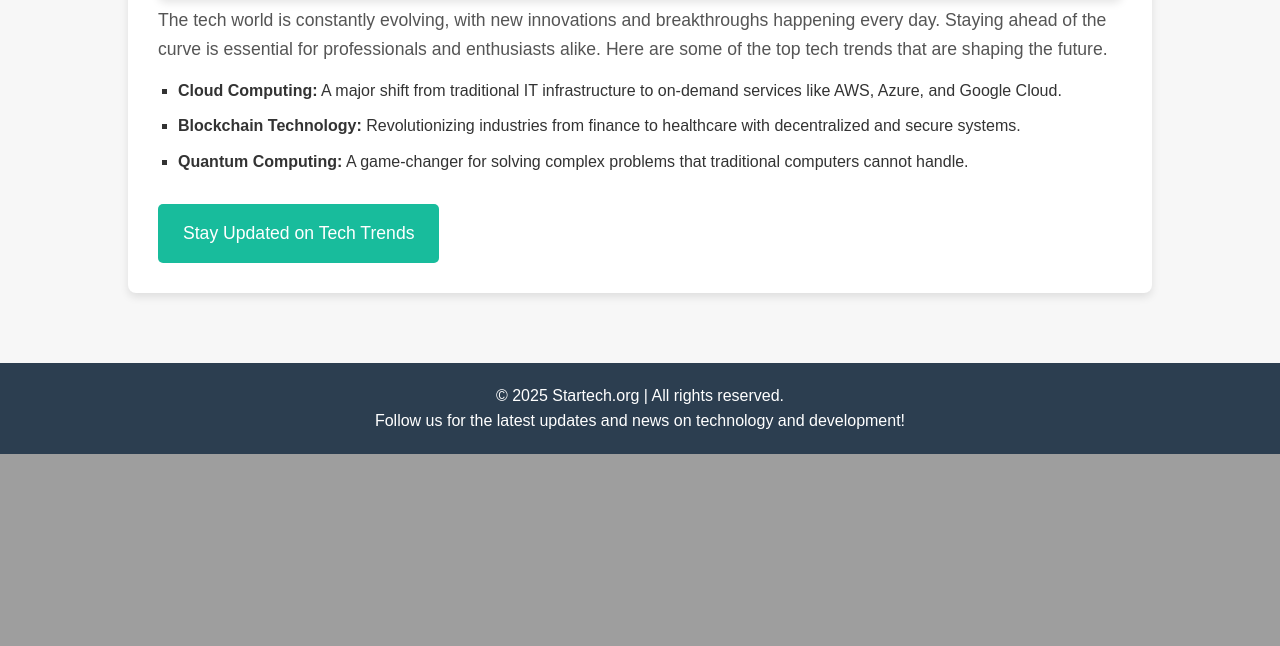
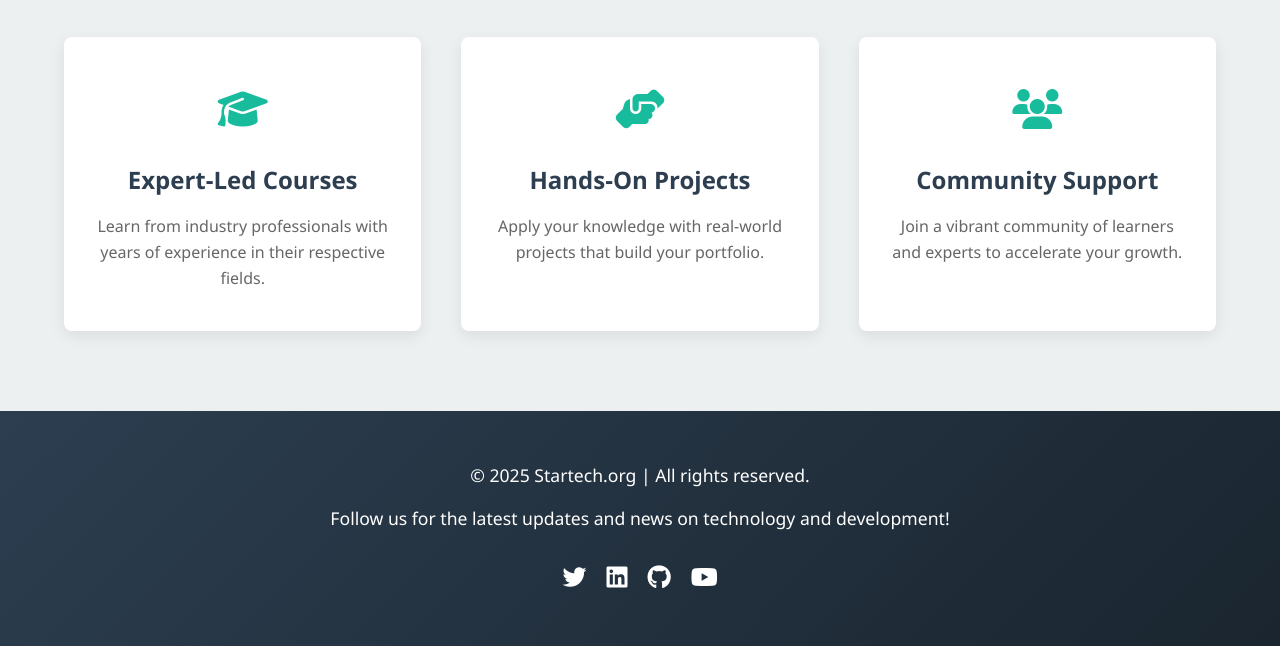
Before and after one commit to Abr254/Startech, a Django app: page / in a window 1280 px wide. Shown: the part 4877-5523 px from the top of the page. Before the commit the page ends 5331 px from the top, so only its background shows below. Run offline with Django 5.2, Linux system fonts and the light colour scheme.

Commit message:
Update home.html

```diff
--- a/regis/templates/home.html
+++ b/regis/templates/home.html
@@ -4,312 +4,477 @@
   <meta charset="UTF-8">
   <meta name="viewport" content="width=device-width, initial-scale=1.0">
   <title>Tech & Development Hub - Home</title>
+  <link rel="stylesheet" href="https://cdnjs.cloudflare.com/ajax/libs/font-awesome/6.4.0/css/all.min.css">
   <style>
+    :root {
+      --primary: #2C3E50;
+      --secondary: #18BC9C;
+      --accent: #3498DB;
+      --light: #ECF0F1;
+      --dark: #1A252F;
+      --gray: #95A5A6;
+      --shadow: 0 5px 15px rgba(0, 0, 0, 0.08);
+      --radius: 8px;
+    }
+
     * {
       margin: 0;
       padding: 0;
       box-sizing: border-box;
     }
-header {
-    background-color: #2C3E50;
-    color: white;
-    padding: 40px;
-    text-align: left;
-    position: relative;
+
+    html {
+      scroll-behavior: smooth;
     }
 
-header .logo {
-    position: absolute;
-    left: 50%;
-    top: 7%;
-    transform: translateY(-50%);
-    width: 70px; /* Adjust size */
-    height: 70px;
+    body {
+      font-family: 'Segoe UI', Tahoma, Geneva, Verdana, sans-serif;
+      line-height: 1.6;
+      background-color: #f9f9f9;
+      color: #333;
+    }
+
+    /* Header Styles */
+    header {
+      background: linear-gradient(135deg, var(--primary) 0%, var(--dark) 100%);
+      color: white;
+      padding: 80px 20px;
+      text-align: center;
+      position: relative;
+      overflow: hidden;
+    }
+
+    .header-content {
+      position: relative;
+      z-index: 1;
+      max-width: 1200px;
+      margin: 0 auto;
+    }
+
+    .logo {
+      width: 100px;
+      height: 100px;
       background-color: white;
-    border-radius: 8px;
+      border-radius: 50%;
       overflow: hidden;
       padding: 15px;
+      margin: 0 auto 25px;
+      box-shadow: var(--shadow);
     }
 
-header .logo img {
+    .logo img {
       width: 100%;
       height: 100%;
       object-fit: cover;
     }
 
-/* Section Image Styles */
-.section-image {
-    width: 100%;
-    height: auto;
-    border-radius: 8px;
-    margin-top: 20px;
-    box-shadow: 0 4px 8px rgba(0, 0, 0, 0.1);
-    object-fit: cover; /* To maintain image aspect ratio */
-}
-
-
-    body {
-      font-family: 'Arial', sans-serif;
-      line-height: 1.6;
-      background-color: #f7f7f7;
-      color: #333;
-    }
-
-    /* Terminal loader styles */
-    #loader {
-      position: fixed;
-      top: 0;
-      left: 0;
-      width: 100%;
-      height: 100%;
-      background: rgba(255, 255, 255, 0.8);
-      display: flex;
-      justify-content: center;
-      align-items: center;
-      z-index: 9999;
-    }
-
-    .terminal-loader {
-      border: 0.1em solid #333;
-      background-color: #1a1a1a;
-      color: #0f0;
-      font-family: "Courier New", Courier, monospace;
-      font-size: 1em;
-      padding: 1.5em 1em;
-      width: 12em;
-      box-shadow: 0 4px 8px rgba(0, 0, 0, 0.2);
-      border-radius: 4px;
-      position: relative;
-      overflow: hidden;
-      box-sizing: border-box;
-    }
-
-    .terminal-header {
-      position: absolute;
-      top: 0;
-      left: 0;
-      right: 0;
-      height: 1.5em;
-      background-color: #333;
-      border-top-left-radius: 4px;
-      border-top-right-radius: 4px;
-      padding: 0 0.4em;
-      box-sizing: border-box;
-    }
-
-    .terminal-controls {
-      float: right;
-    }
-
-    .control {
-      display: inline-block;
-      width: 0.6em;
-      height: 0.6em;
-      margin-left: 0.4em;
-      border-radius: 50%;
-      background-color: #777;
-    }
-
-    .control.close {
-      background-color: #e33;
-    }
-
-    .control.minimize {
-      background-color: #ee0;
-    }
-
-    .control.maximize {
-      background-color: #0b0;
-    }
-
-    .terminal-title {
-      float: left;
-      line-height: 1.5em;
-      color: #eee;
-    }
-
-    .text {
-      display: inline-block;
-      white-space: nowrap;
-      overflow: hidden;
-      border-right: 0.2em solid green; /* Cursor */
-      animation:
-        typeAndDelete 4s steps(11) infinite,
-        blinkCursor 0.5s step-end infinite alternate;
-      margin-top: 1.5em;
-    }
-
-    @keyframes blinkCursor {
-      50% {
-        border-right-color: transparent;
-      }
-    }
-
-    @keyframes typeAndDelete {
-      0%,
-      10% {
-        width: 0;
-      }
-      45%,
-      55% {
-        width: 6.2em;
-      } /* adjust width based on content */
-      90%,
-      100% {
-        width: 0;
-      }
-    }
-
-    /* Rest of the existing styles */
-    header {
-      background-color: #2C3E50;
-      color: white;
-      padding: 40px;
-      text-align: center;
-      position: relative;
-    }
-
     header h1 {
-      margin-bottom: 10px;
+      margin-bottom: 20px;
       font-size: 3rem;
       font-weight: 700;
     }
 
     header p {
-      font-size: 1.2rem;
-      margin-bottom: 20px;
+      font-size: 1.3rem;
+      margin-bottom: 40px;
+      max-width: 800px;
+      margin-left: auto;
+      margin-right: auto;
+      opacity: 0.9;
     }
 
+    /* Navigation */
     nav ul {
       list-style-type: none;
       padding: 0;
-      margin-top: 20px;
-    }
-
-    nav ul li {
-      display: inline;
-      margin: 0 20px;
+      display: flex;
+      justify-content: center;
+      flex-wrap: wrap;
+      gap: 25px;
     }
 
     nav ul li a {
       color: white;
       text-decoration: none;
-      font-weight: bold;
+      font-weight: 600;
       font-size: 1.1rem;
+      padding: 10px 20px;
+      border-radius: 30px;
+      transition: all 0.3s ease;
+      display: flex;
+      align-items: center;
+      gap: 10px;
     }
 
     nav ul li a:hover {
-      color: #18BC9C;
-      text-decoration: underline;
+      background: rgba(255, 255, 255, 0.1);
+      transform: translateY(-3px);
     }
 
+    /* Icon Grid Section */
+    .icon-grid {
+      display: grid;
+      grid-template-columns: repeat(auto-fit, minmax(280px, 1fr));
+      gap: 30px;
+      max-width: 1200px;
+      margin: 80px auto;
+      padding: 0 20px;
+    }
+
+    .icon-card {
+      background: white;
+      border-radius: var(--radius);
+      padding: 40px 30px;
+      text-align: center;
+      box-shadow: var(--shadow);
+      transition: transform 0.3s ease, box-shadow 0.3s ease;
+      position: relative;
+      overflow: hidden;
+      border-top: 4px solid var(--secondary);
+    }
+
+    .icon-card:hover {
+      transform: translateY(-10px);
+      box-shadow: 0 15px 30px rgba(0, 0, 0, 0.15);
+    }
+
+    .icon {
+      width: 80px;
+      height: 80px;
+      background: var(--light);
+      border-radius: 50%;
+      display: flex;
+      align-items: center;
+      justify-content: center;
+      margin: 0 auto 25px;
+      color: var(--secondary);
+      font-size: 2.5rem;
+      transition: all 0.3s ease;
+    }
+
+    .icon-card:hover .icon {
+      background: var(--secondary);
+      color: white;
+      transform: scale(1.1);
+    }
+
+    .icon-card h3 {
+      font-size: 1.8rem;
+      margin-bottom: 15px;
+      color: var(--primary);
+    }
+
+    .icon-card p {
+      color: #666;
+      margin-bottom: 20px;
+      line-height: 1.6;
+    }
+
+    .icon-card .cta-btn {
+      background: var(--secondary);
+      color: white;
+      padding: 10px 20px;
+      text-decoration: none;
+      border-radius: 4px;
+      font-weight: 600;
+      transition: background 0.3s ease;
+      display: inline-block;
+    }
+
+    .icon-card .cta-btn:hover {
+      background: #15a589;
+    }
+
+    /* Main Content Styles */
     main {
-      padding: 40px 10%;
+      padding: 0 5% 80px;
+      max-width: 1200px;
+      margin: 0 auto;
     }
 
     section {
       background-color: white;
+      margin-bottom: 50px;
+      padding: 50px;
+      border-radius: var(--radius);
+      box-shadow: var(--shadow);
+      display: flex;
+      flex-direction: column;
+      align-items: center;
+      text-align: center;
+    }
+
+    .section-icon {
+      width: 100px;
+      height: 100px;
+      background: var(--light);
+      border-radius: 50%;
+      display: flex;
+      align-items: center;
+      justify-content: center;
       margin-bottom: 30px;
-      padding: 30px;
-      border-radius: 8px;
-      box-shadow: 0 4px 8px rgba(0, 0, 0, 0.1);
+      color: var(--secondary);
+      font-size: 3rem;
     }
 
     section h2 {
-      margin-bottom: 20px;
-      color: #2C3E50;
-      font-size: 2rem;
+      margin-bottom: 25px;
+      color: var(--primary);
+      font-size: 2.5rem;
       font-weight: 600;
     }
 
     section p {
+      font-size: 1.2rem;
+      color: #555;
+      margin-bottom: 20px;
+      line-height: 1.8;
+      max-width: 800px;
+    }
+
+    section ul {
+      list-style-type: none;
+      padding-left: 0;
+      margin: 25px 0;
+      text-align: left;
+      max-width: 800px;
+      width: 100%;
+    }
+
+    section ul li {
+      margin-bottom: 15px;
+      padding-left: 30px;
+      position: relative;
       font-size: 1.1rem;
-      color: #555;
+    }
+
+    section ul li::before {
+      content: '▹';
+      position: absolute;
+      left: 0;
+      color: var(--secondary);
+      font-weight: bold;
+    }
+
+    .cta-btn {
+      background-color: var(--secondary);
+      color: white;
+      padding: 15px 30px;
+      text-decoration: none;
+      font-size: 1.1rem;
+      border-radius: 4px;
+      margin-top: 20px;
+      display: inline-block;
+      transition: background-color 0.3s;
+      font-weight: 600;
+    }
+
+    .cta-btn:hover {
+      background-color: #15a589;
+      transform: translateY(-2px);
+    }
+
+    /* Features Section */
+    .features {
+      background: var(--light);
+      padding: 80px 5%;
+      margin-top: 80px;
+    }
+
+    .features-grid {
+      display: grid;
+      grid-template-columns: repeat(auto-fit, minmax(300px, 1fr));
+      gap: 40px;
+      max-width: 1200px;
+      margin: 0 auto;
+    }
+
+    .feature-card {
+      background: white;
+      padding: 40px 30px;
+      border-radius: var(--radius);
+      box-shadow: var(--shadow);
+      text-align: center;
+      transition: transform 0.3s ease;
+    }
+
+    .feature-card:hover {
+      transform: translateY(-5px);
+    }
+
+    .feature-icon {
+      font-size: 2.5rem;
+      color: var(--secondary);
+      margin-bottom: 20px;
+    }
+
+    .feature-card h3 {
+      font-size: 1.5rem;
+      margin-bottom: 15px;
+      color: var(--primary);
+    }
+
+    .feature-card p {
+      color: #666;
+      line-height: 1.6;
+    }
+
+    /* Footer Styles */
+    footer {
+      text-align: center;
+      padding: 50px 20px;
+      background: linear-gradient(135deg, var(--primary) 0%, var(--dark) 100%);
+      color: white;
+    }
+
+    footer p {
+      font-size: 1.1rem;
       margin-bottom: 15px;
     }
 
-    section ul {
-      list-style-type: square;
-      padding-left: 20px;
+    .social-links {
+      display: flex;
+      justify-content: center;
+      gap: 20px;
+      margin-top: 25px;
+    }
+
+    .social-links a {
+      color: white;
+      font-size: 1.5rem;
+      transition: color 0.3s ease;
+    }
+
+    .social-links a:hover {
+      color: var(--secondary);
+    }
+
+    /* Responsive Design */
+    @media (max-width: 992px) {
+      header h1 {
+        font-size: 2.5rem;
+      }
+
+      section {
+        padding: 40px 30px;
+      }
+    }
+
+    @media (max-width: 768px) {
+      header {
+        padding: 60px 20px;
+      }
+
+      header h1 {
+        font-size: 2.2rem;
+      }
+
+      header p {
+        font-size: 1.1rem;
+      }
+
+      nav ul {
+        gap: 15px;
+      }
+
+      nav ul li a {
+        padding: 8px 16px;
         font-size: 1rem;
       }
 
-    section ul li {
-      margin-bottom: 10px;
+      .icon-grid {
+        grid-template-columns: 1fr;
+        gap: 20px;
+        margin: 60px auto;
       }
 
-    .highlight {
-      color: #18BC9C;
+      main {
+        padding: 0 3% 60px;
       }
 
-    footer {
-      text-align: center;
-      padding: 20px;
-      background-color: #2C3E50;
-      color: white;
-      position: ;
-      width: 100%;
-      bottom: 0;
+      section {
+        padding: 30px 20px;
       }
 
-    footer p {
-      font-size: 1rem;
+      section h2 {
+        font-size: 2rem;
       }
 
-    .cta-btn {
-      background-color: #18BC9C;
-      color: white;
-      padding: 15px 25px;
-      text-decoration: none;
-      font-size: 1.1rem;
-      border-radius: 5px;
-      margin-top: 20px;
-      display: inline-block;
+      .features-grid {
+        grid-template-columns: 1fr;
+      }
     }
 
-    .cta-btn:hover {
-      background-color: #1ABC9C;
+    @media (max-width: 576px) {
+      header h1 {
+        font-size: 1.8rem;
+      }
+
+      nav ul {
+        flex-direction: column;
+        gap: 10px;
+      }
     }
   </style>
 </head>
 <body>
 
-    <!-- Loading Terminal Animation -->
-    <div id="loader">
-        <div class="terminal-loader">
-            <div class="terminal-header">
-                <div class="terminal-title">Status</div>
-                <div class="terminal-controls">
-                    <div class="control close"></div>
-                    <div class="control minimize"></div>
-                    <div class="control maximize"></div>
-                </div>
-            </div>
-            <div class="text">Loading...</div>
-        </div>
-    </div>
-
     <header>
+        <div class="header-content">
             <div class="logo">
                 <img src="https://res.cloudinary.com/ddpphe1uv/image/upload/v1732392440/ypbdcq3ov9d4g8fj37xu.jpg" alt="Website Logo">
             </div>
 
             <h1>Welcome to Startech</h1>
             <p>Your one-stop destination for the latest in technology, web development, deep learning, and data analysis.</p>
+
             <nav>
                 <ul>
-                <li><a href="#webdev">Web Development</a></li>
-                <li><a href="#deep-learning">Deep Learning</a></li>
-                <li><a href="#data-analysis">Data Analysis</a></li>
-                <li><a href="#tech">Tech Trends</a></li>
+                    <li><a href="#webdev"><i class="fas fa-code"></i> Web Development</a></li>
+                    <li><a href="#deep-learning"><i class="fas fa-brain"></i> Deep Learning</a></li>
+                    <li><a href="#data-analysis"><i class="fas fa-chart-bar"></i> Data Analysis</a></li>
+                    <li><a href="#tech"><i class="fas fa-rocket"></i> Tech Trends</a></li>
                 </ul>
             </nav>
+        </div>
     </header>
+
+    <!-- Icon Grid Section -->
+    <div class="icon-grid">
+        <div class="icon-card">
+            <div class="icon">
+                <i class="fas fa-code"></i>
+            </div>
+            <h3>Web Development</h3>
+            <p>Build responsive, engaging websites with modern frameworks and technologies.</p>
+            <a href="#webdev" class="cta-btn">Learn More</a>
+        </div>
+
+        <div class="icon-card">
+            <div class="icon">
+                <i class="fas fa-brain"></i>
+            </div>
+            <h3>Deep Learning</h3>
+            <p>Explore neural networks and AI technologies that power the future.</p>
+            <a href="#deep-learning" class="cta-btn">Learn More</a>
+        </div>
+
+        <div class="icon-card">
+            <div class="icon">
+                <i class="fas fa-chart-bar"></i>
+            </div>
+            <h3>Data Analysis</h3>
+            <p>Uncover insights and make data-driven decisions with advanced analytics.</p>
+            <a href="#data-analysis" class="cta-btn">Learn More</a>
+        </div>
+    </div>
 
     <main>
         <section id="webdev">
+            <div class="section-icon">
+                <i class="fas fa-code"></i>
+            </div>
             <h2>Web Development</h2>
-        <img src="https://res.cloudinary.com/ddpphe1uv/image/upload/v1742987198/ikmlfjuorwdk05hgfnfq.jpg" alt="Web Development" class="section-image">
             <p>Web development is the backbone of the modern digital world. Whether you're building a personal blog or a large-scale enterprise application, the skills involved in web development are essential for anyone looking to create online experiences.</p>
             <p>From front-end design to back-end logic, web developers use a variety of languages and frameworks to craft responsive, engaging, and functional websites.</p>
             <ul>
@@ -319,11 +484,14 @@ header .logo img {
             </ul>
             <a href="{% url 'register' %}" class="cta-btn">Get Started in Web Development</a>
         </section>
+
         <section id="deep-learning">
+            <div class="section-icon">
+                <i class="fas fa-brain"></i>
+            </div>
             <h2>Deep Learning</h2>
-              <img src="https://res.cloudinary.com/ddpphe1uv/image/upload/v1742987387/bg9arhq6svhi0sotwvtl.jpg" alt="Deep Learning" class="section-image">
             <p>Deep learning is an advanced subset of machine learning, which uses neural networks with many layers to simulate the workings of the human brain. It's a field at the forefront of artificial intelligence (AI) and is responsible for breakthroughs in image recognition, speech processing, autonomous driving, and much more.</p>
-            <p>Deep learning models, powered by vast amounts of data and computational power, continue to evolve and push the boundaries of what’s possible in the world of AI.</p>
+            <p>Deep learning models, powered by vast amounts of data and computational power, continue to evolve and push the boundaries of what's possible in the world of AI.</p>
             <ul>
                 <li><strong>Convolutional Neural Networks (CNNs):</strong> Used for image recognition and processing tasks.</li>
                 <li><strong>Recurrent Neural Networks (RNNs):</strong> Ideal for sequence data like time series and natural language processing.</li>
@@ -331,9 +499,12 @@ header .logo img {
             </ul>
             <a href="{% url 'register' %}" class="cta-btn">Get Started in Deep Learning</a>
         </section>
+
         <section id="data-analysis">
+            <div class="section-icon">
+                <i class="fas fa-chart-bar"></i>
+            </div>
             <h2>Data Analysis</h2>
-            <img src="https://res.cloudinary.com/ddpphe1uv/image/upload/v1742987364/t9futglzqym4qedy4vjw.jpg" alt="Data Analysis" class="section-image">
             <p>Data analysis is essential in helping organizations understand trends, make informed decisions, and optimize performance. By analyzing large datasets, data scientists and analysts uncover insights that drive strategies and innovations.</p>
             <p>From exploratory data analysis to predictive analytics, the data analysis process involves a combination of statistical techniques and powerful tools to reveal patterns and forecasts.</p>
             <ul>
@@ -343,9 +514,12 @@ header .logo img {
             </ul>
             <a href="{% url 'register' %}" class="cta-btn">Get Started in Data Science</a>
         </section>
+
         <section id="tech">
+            <div class="section-icon">
+                <i class="fas fa-rocket"></i>
+            </div>
             <h2>Technology Trends</h2>
-            <img src="https://res.cloudinary.com/ddpphe1uv/image/upload/v1742987230/xv2zbave5kmzz91tosim.jpg" alt="Tech Trends" class="section-image">
             <p>The tech world is constantly evolving, with new innovations and breakthroughs happening every day. Staying ahead of the curve is essential for professionals and enthusiasts alike. Here are some of the top tech trends that are shaping the future.</p>
             <ul>
                 <li><strong>Cloud Computing:</strong> A major shift from traditional IT infrastructure to on-demand services like AWS, Azure, and Google Cloud.</li>
@@ -356,16 +530,46 @@ header .logo img {
         </section>
     </main>
 
+    <!-- Features Section -->
+    <div class="features">
+        <div class="features-grid">
+            <div class="feature-card">
+                <div class="feature-icon">
+                    <i class="fas fa-graduation-cap"></i>
+                </div>
+                <h3>Expert-Led Courses</h3>
+                <p>Learn from industry professionals with years of experience in their respective fields.</p>
+            </div>
+
+            <div class="feature-card">
+                <div class="feature-icon">
+                    <i class="fas fa-hands-helping"></i>
+                </div>
+                <h3>Hands-On Projects</h3>
+                <p>Apply your knowledge with real-world projects that build your portfolio.</p>
+            </div>
+
+            <div class="feature-card">
+                <div class="feature-icon">
+                    <i class="fas fa-users"></i>
+                </div>
+                <h3>Community Support</h3>
+                <p>Join a vibrant community of learners and experts to accelerate your growth.</p>
+            </div>
+        </div>
+    </div>
+
     <footer>
         <p>&copy; 2025 Startech.org | All rights reserved.</p>
         <p>Follow us for the latest updates and news on technology and development!</p>
+
+        <div class="social-links">
+            <a href="#"><i class="fab fa-twitter"></i></a>
+            <a href="#"><i class="fab fa-linkedin"></i></a>
+            <a href="#"><i class="fab fa-github"></i></a>
+            <a href="#"><i class="fab fa-youtube"></i></a>
+        </div>
     </footer>
 
-    <script>
-        // Hide the loader once the page has fully loaded
-        window.addEventListener("load", function () {
-            document.getElementById("loader").style.display = "none";
-        });
-    </script>
 </body>
 </html>
```
Lines whose indentation alone changed are shown as unchanged.
